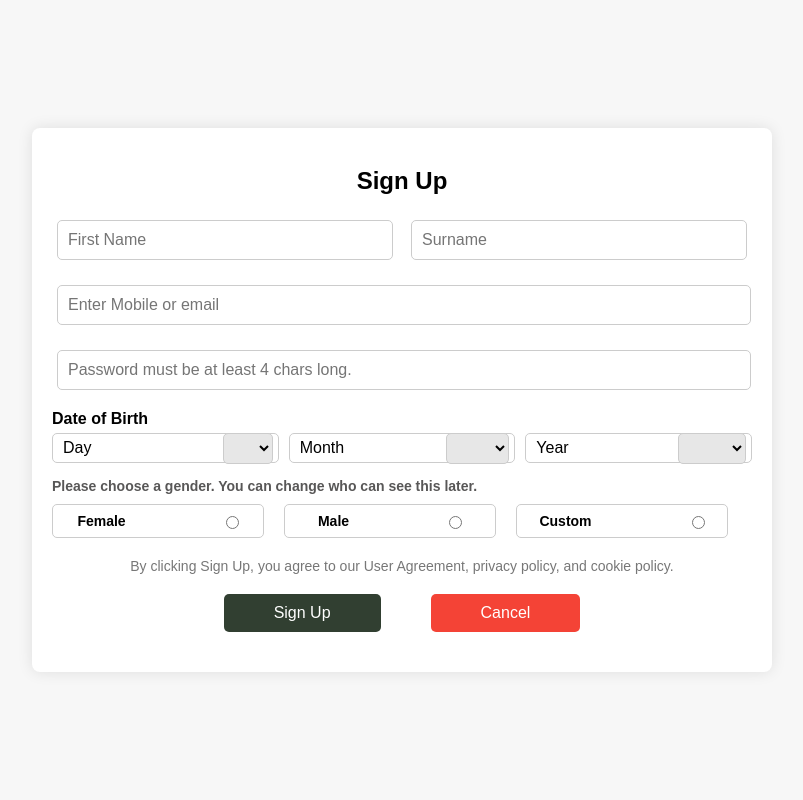
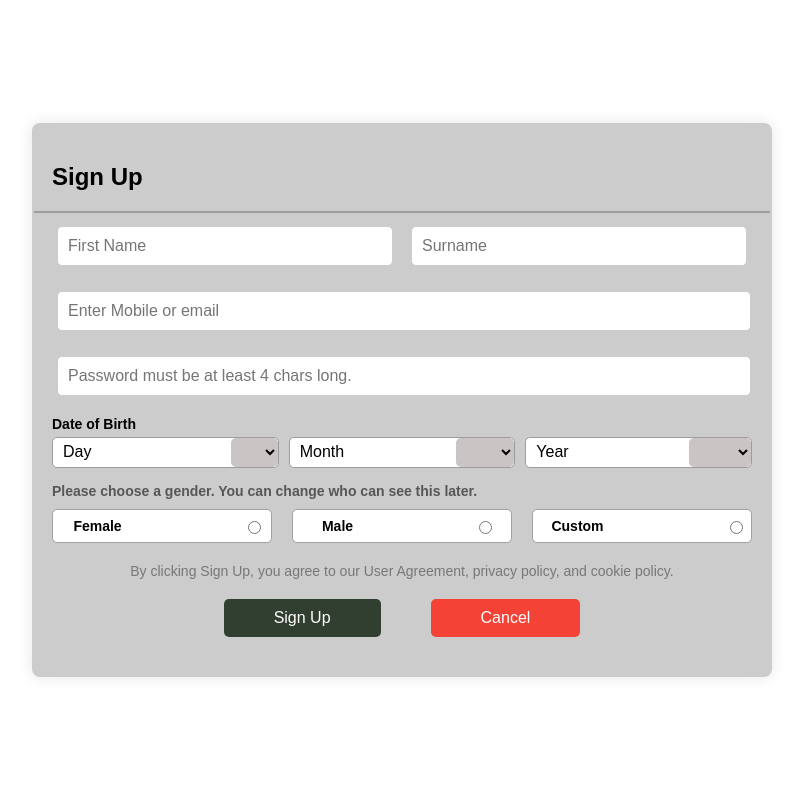
Before and after one commit to RoknuzzamanRokon/portfolio_short_project_for_AsthaIT, a Flask app: page /signup in a window 1280 px wide. Shown: the whole page, without its empty margins (238-1041 px from the left). Run offline with Flask 3, Linux system fonts and the light colour scheme.

Commit message:
Fixt bug for fornd-end part in signup page.

```diff
--- a/signUp_project_with_flask/static/styles.css
+++ b/signUp_project_with_flask/static/styles.css
@@ -1,6 +1,6 @@
 body {
     font-family: Arial, sans-serif;
-    background-color: #f7f7f7;
+    background-color: #fff;
     margin: 0;
     padding: 0;
     display: flex;
@@ -11,16 +11,12 @@ body {
 
 .container {
     width: 700px;
-    background-color: #fff;
+    background-color: #ccc;
     padding: 20px;
     border-radius: 8px;
     box-shadow: 0 0 15px rgba(0, 0, 0, 0.1);
 }
 
-h2 {
-    text-align: center;
-    margin-bottom: 20px;
-}
 .form-group.full-width {
     display: flex;
     justify-content: space-between;
@@ -35,8 +31,7 @@ h2 {
 }
 
 .form-group input[type="text"],
-.form-group input[type="password"],
-.form-group select {
+.form-group input[type="password"] {
     width: calc(50% - 10px);
     padding: 10px;
     margin: 5px;
@@ -55,23 +50,23 @@ h2 {
     display: block;
     margin-bottom: 5px;
     font-weight: bold;
-
+    font-size: 14px;
 }
 
 .dob-group {
-    height: 30px;
+    height: 31px;
     display: flex;
     gap: 10px;
 }
 
 .dob-item {
-    /* width: 10%; */
-    border: 1px solid #ccc;
+    border: 1px solid #9e9d9d;
     flex: 1;
     display: flex;
     align-items: center;
     justify-content: flex-end;
     border-radius: 5px;
+    background-color: #ffffff;
 
 }
 
@@ -81,17 +76,17 @@ h2 {
 
 .dob-item select {
     width: auto;
-    background-color: #e7e7e7;
+    background-color: #cac4c4;
     color: rgb(0, 0, 0);
-
-    padding: 5px;
-    box-sizing: border-box;
+    padding: 6px;
+    border: 0px solid #9e9d9d;
     margin-left: auto;
+    border-radius: 5px;
 }
 
 .dob-item select:hover,
 .dob-item select:focus {
-    background-color: rgb(255, 255, 255);
+    background-color: rgb(168, 168, 168);
     outline: none;
 }
 
@@ -114,15 +109,23 @@ h2 {
 
 .contact-error {
     display: none;
-    color: rgb(243, 117, 117);
+    color: rgb(245, 70, 70);
     font-size: 0.875em;
-    margin-top: 10px;
+    margin-top: 5px;
     margin-bottom: 10px;
     text-align: center;
     width: calc(50% - 30px);
     margin-left: 150px;
 }
 
+.hr {
+    border: none;
+    height: 2px;
+    background-color: rgb(158, 158, 158);
+    margin-left: -18px;
+    margin-right: -18px;
+
+}
 .gender-group {
     display: flex;
     justify-content: flex-start;
@@ -140,24 +143,28 @@ h2 {
 }
 .gender-group label {
     display: flex;
+    background-color: white;
     align-items: center;
     justify-content: center;
     cursor: pointer;
-    border: 1px solid #ccc;
+    border: 1px solid #a2a0a0;
     border-radius: 5px;
-    padding: 8px 55px;
-    font-size: 1rem;
+    padding: 8px 59px;
+    height: 16px;
     width: 100px;
     text-align: center;
     font-size: 14px;
 }
 
+.gender-group p {
+    margin-left: 10px;
+}
 .gender-group label:hover {
     background-color: #e7e7e7;
 }
 
 .gender-group input[type="radio"] {
-    margin-left: 100px;
+    margin-left: 126px;
     margin-right: 0;
 }
 
--- a/signUp_project_with_flask/templates/signup.html
+++ b/signUp_project_with_flask/templates/signup.html
@@ -13,6 +13,7 @@
   <body>
     <div class="container">
       <h2>Sign Up</h2>
+      <hr class="hr">
       <form id="signup-form">
         <div class="form-group full-width">
           <input type="text" id="first-name" placeholder="First Name" />
@@ -26,7 +27,7 @@
             name="contact"
             placeholder="Enter Mobile or email"
           />
-          <div class="contact-error" id="contact-error">Enter email address or mobile number.</div>
+          <div class="contact-error" id="contact-error">Enter your email address or mobile number.</div>
         </div>
 
         <div class="form-group">
@@ -83,17 +84,17 @@
 
         <div class="form-group">
           <label class="gender-label" for="gender">Please choose a gender. You can change who can see this later.</label>
-          <div class="form-group gender-group">
+          <div class="gender-group">
             <label for="female">
-              Female
+              <p>Female</p>
               <input type="radio" id="female" name="gender" value="female" />
             </label>
             <label for="male">
-              Male
+              <p>Male</p>
               <input type="radio" id="male" name="gender" value="male" />
             </label>
             <label for="custom">
-              Custom
+              <p>Custom</p>
               <input type="radio" id="custom" name="gender" value="custom" />
             </label>
           </div>
@@ -133,7 +134,7 @@
 
         if (!isValidDate) {
           dobError.style.display = "block";
-          dobError.innerText = "Invalid Date."
+          dobError.innerText = "Invalid Date. Please select a valid date."
           return false;
 
         } else {
@@ -148,7 +149,7 @@
 
         if (!contact) {
             contactError.style.display = "block";
-            contactError.innerText = "Enter Mobile number or email address.";
+            contactError.innerText = "Enter your Mobile number or email address.";
             return false;
         }
         else {
```
